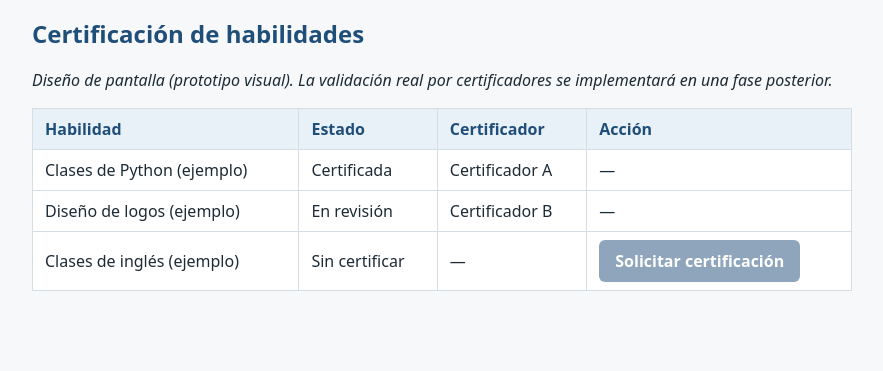
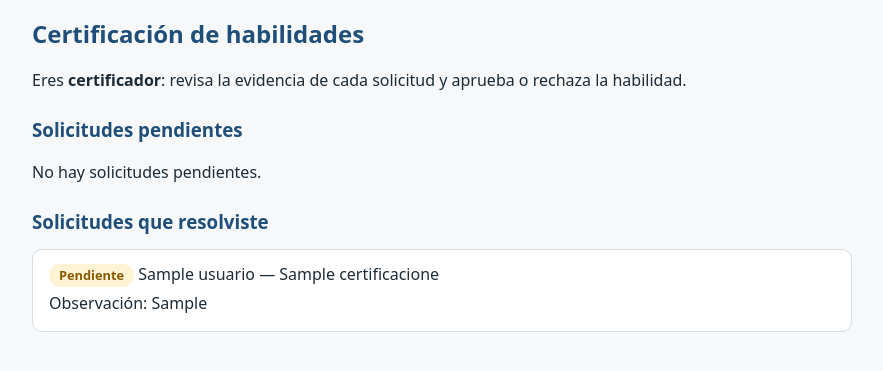
Before and after one commit to NicolGarciaa/skillmatch, a Flask app: page /certificacion in a window 1280 px wide. Shown: the part 92-463 px from the top of the page, without its empty margins (198-1081 px from the left). Run offline with Flask 3, Linux system fonts and the light colour scheme; the visitor is signed in with stand-in values (Sample User, id 1); tables that the repository leaves empty hold one stand-in row (values such as "Sample post").

Commit message:
Semana 5: certificación de habilidades

```diff
--- a/app.py
+++ b/app.py
@@ -66,6 +66,11 @@ def solicitud_invalida(error):
     return "Solicitud no válida (falta el token de seguridad). Vuelve atrás y recarga la página.", 400
 
 
+@app.errorhandler(403)
+def acceso_denegado(error):
+    return "Acceso denegado: esta acción es solo para certificadores.", 403
+
+
 def get_db():
     conn = sqlite3.connect(app.config["DB"])
     conn.row_factory = sqlite3.Row
@@ -80,7 +85,8 @@ def init_db():
                 id INTEGER PRIMARY KEY AUTOINCREMENT,
                 nombre TEXT NOT NULL,
                 correo TEXT NOT NULL UNIQUE,
-                password TEXT NOT NULL
+                password TEXT NOT NULL,
+                rol TEXT NOT NULL DEFAULT 'usuario'
             )
         """)
         conn.execute("""
@@ -123,6 +129,27 @@ def init_db():
                 FOREIGN KEY (calificado_id) REFERENCES usuarios (id)
             )
         """)
+        conn.execute("""
+            CREATE TABLE IF NOT EXISTS certificaciones (
+                id INTEGER PRIMARY KEY AUTOINCREMENT,
+                habilidad_id INTEGER NOT NULL,
+                solicitante_id INTEGER NOT NULL,
+                certificador_id INTEGER,
+                nombre_habilidad TEXT NOT NULL,
+                categoria TEXT NOT NULL,
+                evidencia TEXT NOT NULL,
+                estado TEXT NOT NULL DEFAULT 'pendiente'
+                    CHECK (estado IN ('pendiente', 'aprobada', 'rechazada')),
+                observacion TEXT NOT NULL DEFAULT '',
+                FOREIGN KEY (habilidad_id) REFERENCES habilidades (id),
+                FOREIGN KEY (solicitante_id) REFERENCES usuarios (id),
+                FOREIGN KEY (certificador_id) REFERENCES usuarios (id)
+            )
+        """)
+        # Bases de datos creadas en semanas anteriores no tienen la columna "rol"
+        columnas = [f["name"] for f in conn.execute("PRAGMA table_info(usuarios)")]
+        if "rol" not in columnas:
+            conn.execute("ALTER TABLE usuarios ADD COLUMN rol TEXT NOT NULL DEFAULT 'usuario'")
     conn.close()
 
 
@@ -139,6 +166,12 @@ def reputaciones(conn):
 def estrellas(valor):
     n = max(0, min(5, int(round(valor))))
     return "★" * n + "☆" * (5 - n)
+
+
+def habilidades_certificadas(conn):
+    """Conjunto de ids de habilidades con una certificación aprobada."""
+    return {f["habilidad_id"] for f in conn.execute(
+        "SELECT habilidad_id FROM certificaciones WHERE estado = 'aprobada'")}
 
 
 def login_requerido(vista):
@@ -206,6 +239,7 @@ def login():
             session.clear()
             session["usuario_id"] = usuario["id"]
             session["nombre"] = usuario["nombre"]
+            session["rol"] = usuario["rol"]
             return redirect(url_for("perfil"))
 
         flash("Correo o contraseña incorrectos.")
@@ -254,11 +288,12 @@ def perfil():
         "SELECT * FROM habilidades WHERE usuario_id = ? ORDER BY id", (usuario_id,)
     ).fetchall()
     rep = reputaciones(conn).get(usuario_id)
+    certificadas = habilidades_certificadas(conn)
     conn.close()
     ofrezco = [f for f in filas if f["tipo"] == "ofrezco"]
     busco = [f for f in filas if f["tipo"] == "busco"]
     return render_template("perfil.html", ofrezco=ofrezco, busco=busco,
-                           categorias=CATEGORIAS, rep=rep)
+                           categorias=CATEGORIAS, rep=rep, certificadas=certificadas)
 
 
 @app.route("/habilidad/<int:habilidad_id>/eliminar", methods=["POST"])
@@ -266,6 +301,10 @@ def perfil():
 def eliminar_habilidad(habilidad_id):
     conn = get_db()
     with conn:
+        conn.execute(
+            "DELETE FROM certificaciones WHERE habilidad_id = ? AND solicitante_id = ? "
+            "AND estado = 'pendiente'", (habilidad_id, session["usuario_id"]),
+        )
         conn.execute(
             "DELETE FROM habilidades WHERE id = ? AND usuario_id = ?",
             (habilidad_id, session["usuario_id"]),
@@ -295,6 +334,7 @@ def matches():
         "SELECT * FROM habilidades WHERE usuario_id != ? AND tipo = 'busco'", (yo,)
     ).fetchall()
     reps = reputaciones(conn)
+    certificadas = habilidades_certificadas(conn)
     conn.close()
 
     mis_categorias = {h["categoria"] for h in mis_ofrezco}
@@ -317,8 +357,9 @@ def matches():
                 "mutuo": bool(mutuo_info),
                 "mutuo_info": mutuo_info,
                 "rep": reps.get(o["usuario_id"]),
+                "certificada": o["id"] in certificadas,
             })
-    resultados.sort(key=lambda m: (m["mutuo"], m["score"]), reverse=True)
+    resultados.sort(key=lambda m: (m["mutuo"], m["score"], m["certificada"]), reverse=True)
     return render_template("matches.html", matches=resultados,
                            tiene_busco=bool(mis_busco))
 
@@ -375,12 +416,14 @@ def acuerdo(su_id):
         return redirect(url_for("acuerdos"))
 
     rep_su = reputaciones(conn).get(su["usuario_id"])
+    su_certificada = su["id"] in habilidades_certificadas(conn)
     conn.close()
     resultado = None
     if mi is not None:
         _, resultado = calcular_diferencia(mi["valor"], su["valor"])
     return render_template("acuerdo.html", su=su, mis_ofrezco=mis_ofrezco,
-                           mi=mi, resultado=resultado, rep_su=rep_su)
+                           mi=mi, resultado=resultado, rep_su=rep_su,
+                           su_certificada=su_certificada)
 
 
 @app.route("/acuerdos")
@@ -442,7 +485,106 @@ def responder_acuerdo(acuerdo_id):
 @app.route("/certificacion")
 @login_requerido
 def certificacion():
-    return render_template("certificacion.html")
+    yo = session["usuario_id"]
+    conn = get_db()
+
+    if session.get("rol") == "certificador":
+        pendientes = conn.execute(
+            "SELECT c.*, u.nombre AS solicitante_nombre FROM certificaciones c "
+            "JOIN usuarios u ON u.id = c.solicitante_id "
+            "WHERE c.estado = 'pendiente' AND c.solicitante_id != ? ORDER BY c.id", (yo,)
+        ).fetchall()
+        resueltas = conn.execute(
+            "SELECT c.*, u.nombre AS solicitante_nombre FROM certificaciones c "
+            "JOIN usuarios u ON u.id = c.solicitante_id "
+            "WHERE c.certificador_id = ? ORDER BY c.id DESC", (yo,)
+        ).fetchall()
+        conn.close()
+        return render_template("certificacion.html", es_certificador=True,
+                               pendientes=pendientes, resueltas=resueltas)
+
+    habilidades = conn.execute(
+        "SELECT * FROM habilidades WHERE usuario_id = ? AND tipo = 'ofrezco' ORDER BY id", (yo,)
+    ).fetchall()
+    items = []
+    for h in habilidades:
+        ultima = conn.execute(
+            "SELECT c.*, u.nombre AS certificador_nombre FROM certificaciones c "
+            "LEFT JOIN usuarios u ON u.id = c.certificador_id "
+            "WHERE c.habilidad_id = ? ORDER BY c.id DESC LIMIT 1", (h["id"],)
+        ).fetchone()
+        items.append({"hab": h, "cert": ultima})
+    conn.close()
+    return render_template("certificacion.html", es_certificador=False, items=items)
+
+
+@app.route("/certificacion/solicitar/<int:habilidad_id>", methods=["POST"])
+@login_requerido
+def solicitar_certificacion(habilidad_id):
+    yo = session["usuario_id"]
+    conn = get_db()
+    h = conn.execute(
+        "SELECT * FROM habilidades WHERE id = ? AND usuario_id = ? AND tipo = 'ofrezco'",
+        (habilidad_id, yo),
+    ).fetchone()
+    if h is None:
+        conn.close()
+        flash("Esa habilidad no está disponible para certificar.")
+        return redirect(url_for("certificacion"))
+
+    evidencia = request.form.get("evidencia", "").strip()
+    if not 10 <= len(evidencia) <= 500:
+        conn.close()
+        flash("Describe tu evidencia en 10 a 500 caracteres (estudios, proyectos, enlaces).")
+        return redirect(url_for("certificacion"))
+
+    activa = conn.execute(
+        "SELECT 1 FROM certificaciones WHERE habilidad_id = ? "
+        "AND estado IN ('pendiente', 'aprobada')", (habilidad_id,)
+    ).fetchone()
+    if activa:
+        conn.close()
+        flash("Esa habilidad ya está certificada o en revisión.")
+        return redirect(url_for("certificacion"))
+
+    with conn:
+        conn.execute(
+            "INSERT INTO certificaciones (habilidad_id, solicitante_id, nombre_habilidad, "
+            "categoria, evidencia) VALUES (?, ?, ?, ?, ?)",
+            (habilidad_id, yo, h["nombre"], h["categoria"], evidencia),
+        )
+    conn.close()
+    flash("Solicitud enviada. Un certificador la revisará.")
+    return redirect(url_for("certificacion"))
+
+
+@app.route("/certificacion/<int:cert_id>/resolver", methods=["POST"])
+@login_requerido
+def resolver_certificacion(cert_id):
+    if session.get("rol") != "certificador":
+        abort(403)
+    accion = request.form.get("accion")
+    observacion = request.form.get("observacion", "").strip()
+    if accion not in ("aprobada", "rechazada") or len(observacion) > 300:
+        flash("Acción u observación no válida (máximo 300 caracteres).")
+        return redirect(url_for("certificacion"))
+    if accion == "rechazada" and len(observacion) < 5:
+        flash("Explica brevemente por qué se rechaza (mínimo 5 caracteres).")
+        return redirect(url_for("certificacion"))
+
+    conn = get_db()
+    with conn:
+        cur = conn.execute(
+            "UPDATE certificaciones SET estado = ?, certificador_id = ?, observacion = ? "
+            "WHERE id = ? AND estado = 'pendiente' AND solicitante_id != ?",
+            (accion, session["usuario_id"], observacion, cert_id, session["usuario_id"]),
+        )
+    conn.close()
+    if cur.rowcount:
+        flash(f"Solicitud {accion}.")
+    else:
+        flash("No se pudo resolver esa solicitud.")
+    return redirect(url_for("certificacion"))
 
 
 @app.route("/calificaciones")
--- a/static/style.css
+++ b/static/style.css
@@ -99,3 +99,11 @@ th { background: var(--azul-claro); color: var(--azul); }
 
 .rep { color: var(--ambar); font-weight: 600; font-size: .95rem; margin-left: 4px; }
 textarea { max-width: 480px; }
+
+.badge.cert { background: var(--azul); }
+.estado { background: #eceff3; color: var(--gris); }
+.estado-pendiente { background: #fff3d6; color: var(--ambar); }
+.estado-aprobada { background: #dff3e7; color: var(--verde); }
+.estado-rechazada { background: #fbe4e2; color: var(--rojo); }
+button[value="aprobada"] { background: var(--verde); }
+button[value="rechazada"] { background: var(--rojo); }
--- a/templates/acuerdo.html
+++ b/templates/acuerdo.html
@@ -3,7 +3,7 @@
 <h2>Proponer acuerdo</h2>
 <p>
   Con <strong>{{ su["usuario_nombre"] }}</strong>{% if rep_su %} <span class="rep">{{ rep_su[0]|estrellas }} {{ rep_su[0] }} ({{ rep_su[1] }})</span>{% endif %}, que ofrece:
-  [{{ su["categoria"] }}] {{ su["nombre"] }} — ${{ su["valor"] }}
+  [{{ su["categoria"] }}] {{ su["nombre"] }} — ${{ su["valor"] }}{% if su_certificada %} <span class="badge cert">Certificada</span>{% endif %}
 </p>
 
 {% if not mis_ofrezco %}
--- a/templates/certificacion.html
+++ b/templates/certificacion.html
@@ -1,11 +1,87 @@
 {% extends "base.html" %}
 {% block contenido %}
 <h2>Certificación de habilidades</h2>
-<p><em>Diseño de pantalla (prototipo visual). La validación real por certificadores se implementará en una fase posterior.</em></p>
-<table border="1" cellpadding="6">
-  <tr><th>Habilidad</th><th>Estado</th><th>Certificador</th><th>Acción</th></tr>
-  <tr><td>Clases de Python (ejemplo)</td><td>Certificada</td><td>Certificador A</td><td>—</td></tr>
-  <tr><td>Diseño de logos (ejemplo)</td><td>En revisión</td><td>Certificador B</td><td>—</td></tr>
-  <tr><td>Clases de inglés (ejemplo)</td><td>Sin certificar</td><td>—</td><td><button disabled>Solicitar certificación</button></td></tr>
-</table>
+
+{% if es_certificador %}
+  <p>Eres <strong>certificador</strong>: revisa la evidencia de cada solicitud y aprueba o rechaza la habilidad.</p>
+
+  <h3>Solicitudes pendientes</h3>
+  {% if pendientes %}
+  <ul>
+    {% for c in pendientes %}
+      <li>
+        <p><strong>{{ c["solicitante_nombre"] }}</strong> solicita certificar:
+           [{{ c["categoria"] }}] {{ c["nombre_habilidad"] }}</p>
+        <p>Evidencia: {{ c["evidencia"] }}</p>
+        <form method="post" action="/certificacion/{{ c['id'] }}/resolver">
+          <input type="hidden" name="_csrf" value="{{ csrf_token() }}">
+          <p><label>Observación (obligatoria si rechazas):
+            <textarea name="observacion" rows="2" maxlength="300"></textarea></label></p>
+          <button type="submit" name="accion" value="aprobada">Aprobar</button>
+          <button type="submit" name="accion" value="rechazada">Rechazar</button>
+        </form>
+      </li>
+    {% endfor %}
+  </ul>
+  {% else %}
+    <p>No hay solicitudes pendientes.</p>
+  {% endif %}
+
+  <h3>Solicitudes que resolviste</h3>
+  {% if resueltas %}
+  <ul>
+    {% for c in resueltas %}
+      <li>
+        <span class="estado estado-{{ c['estado'] }}">{{ c["estado"] }}</span>
+        {{ c["solicitante_nombre"] }} — {{ c["nombre_habilidad"] }}
+        {% if c["observacion"] %}<p>Observación: {{ c["observacion"] }}</p>{% endif %}
+      </li>
+    {% endfor %}
+  </ul>
+  {% else %}
+    <p>Aún no has resuelto solicitudes.</p>
+  {% endif %}
+
+{% else %}
+  <p>Una habilidad certificada genera más confianza. Solicita la validación de las habilidades que ofreces
+     y un certificador revisará tu evidencia.</p>
+
+  {% if items %}
+  <ul>
+    {% for it in items %}
+      {% set h = it["hab"] %}{% set c = it["cert"] %}
+      <li>
+        <p>[{{ h["categoria"] }}] <strong>{{ h["nombre"] }}</strong>
+          {% if c and c["estado"] == "aprobada" %}
+            <span class="estado estado-aprobada">Certificada</span>
+          {% elif c and c["estado"] == "pendiente" %}
+            <span class="estado estado-pendiente">En revisión</span>
+          {% elif c and c["estado"] == "rechazada" %}
+            <span class="estado estado-rechazada">Rechazada</span>
+          {% else %}
+            <span class="estado">Sin certificar</span>
+          {% endif %}
+        </p>
+        {% if c and c["estado"] == "aprobada" %}
+          <p>Certificada por {{ c["certificador_nombre"] }}.{% if c["observacion"] %} Observación: {{ c["observacion"] }}{% endif %}</p>
+        {% elif c and c["estado"] == "pendiente" %}
+          <p>Tu solicitud está esperando la revisión de un certificador.</p>
+        {% else %}
+          {% if c and c["estado"] == "rechazada" %}
+            <p>Observación del certificador: {{ c["observacion"] }}</p>
+          {% endif %}
+          <form method="post" action="/certificacion/solicitar/{{ h['id'] }}">
+            <input type="hidden" name="_csrf" value="{{ csrf_token() }}">
+            <p><label>Evidencia (estudios, proyectos, enlaces):
+              <textarea name="evidencia" rows="3" maxlength="500"></textarea></label></p>
+            <button type="submit">Solicitar certificación</button>
+          </form>
+        {% endif %}
+      </li>
+    {% endfor %}
+  </ul>
+  {% else %}
+    <p>Aún no ofreces ninguna habilidad. Agrégala en <a href="/perfil">Mi perfil</a>.</p>
+  {% endif %}
+{% endif %}
 {% endblock %}
--- a/templates/matches.html
+++ b/templates/matches.html
@@ -13,7 +13,7 @@
     <li>
       <p>
         <strong>{{ m.otro_nombre }}</strong>{% if m.rep %} <span class="rep">{{ m.rep[0]|estrellas }} {{ m.rep[0] }} ({{ m.rep[1] }})</span>{% endif %} ofrece
-        [{{ m.su_hab["categoria"] }}] {{ m.su_hab["nombre"] }} — ${{ m.su_hab["valor"] }}
+        [{{ m.su_hab["categoria"] }}] {{ m.su_hab["nombre"] }} — ${{ m.su_hab["valor"] }}{% if m.certificada %} <span class="badge cert">Certificada</span>{% endif %}
         {% if m.mutuo %}<span class="badge">Match mutuo</span>{% endif %}
       </p>
       <p>
--- a/templates/perfil.html
+++ b/templates/perfil.html
@@ -38,7 +38,7 @@
 <ul>
   {% for h in ofrezco %}
     <li>
-      [{{ h["categoria"] }}] {{ h["nombre"] }} — ${{ h["valor"] }}
+      [{{ h["categoria"] }}] {{ h["nombre"] }} — ${{ h["valor"] }}{% if h["id"] in certificadas %} <span class="badge cert">Certificada</span>{% endif %}
       <form method="post" action="/habilidad/{{ h['id'] }}/eliminar" style="display:inline">
   <input type="hidden" name="_csrf" value="{{ csrf_token() }}">
         <button type="submit">Eliminar</button>
```
Also changed, not shown: asignar_certificador.py (added, +36 -0 lines), datos_demo.py (+46 -0 lines), tests/test_skillmatch.py (+154 -0 lines), README.md.
